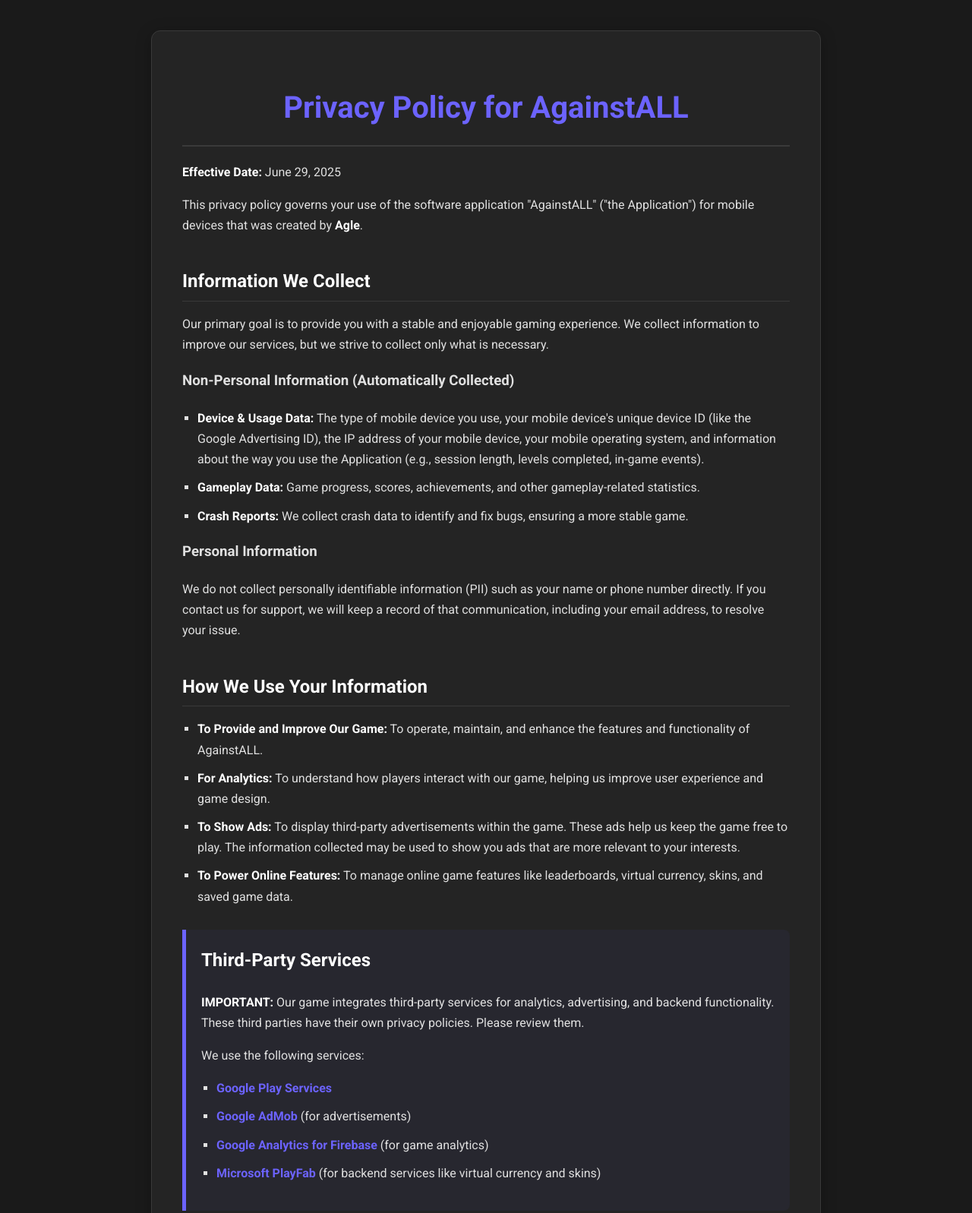
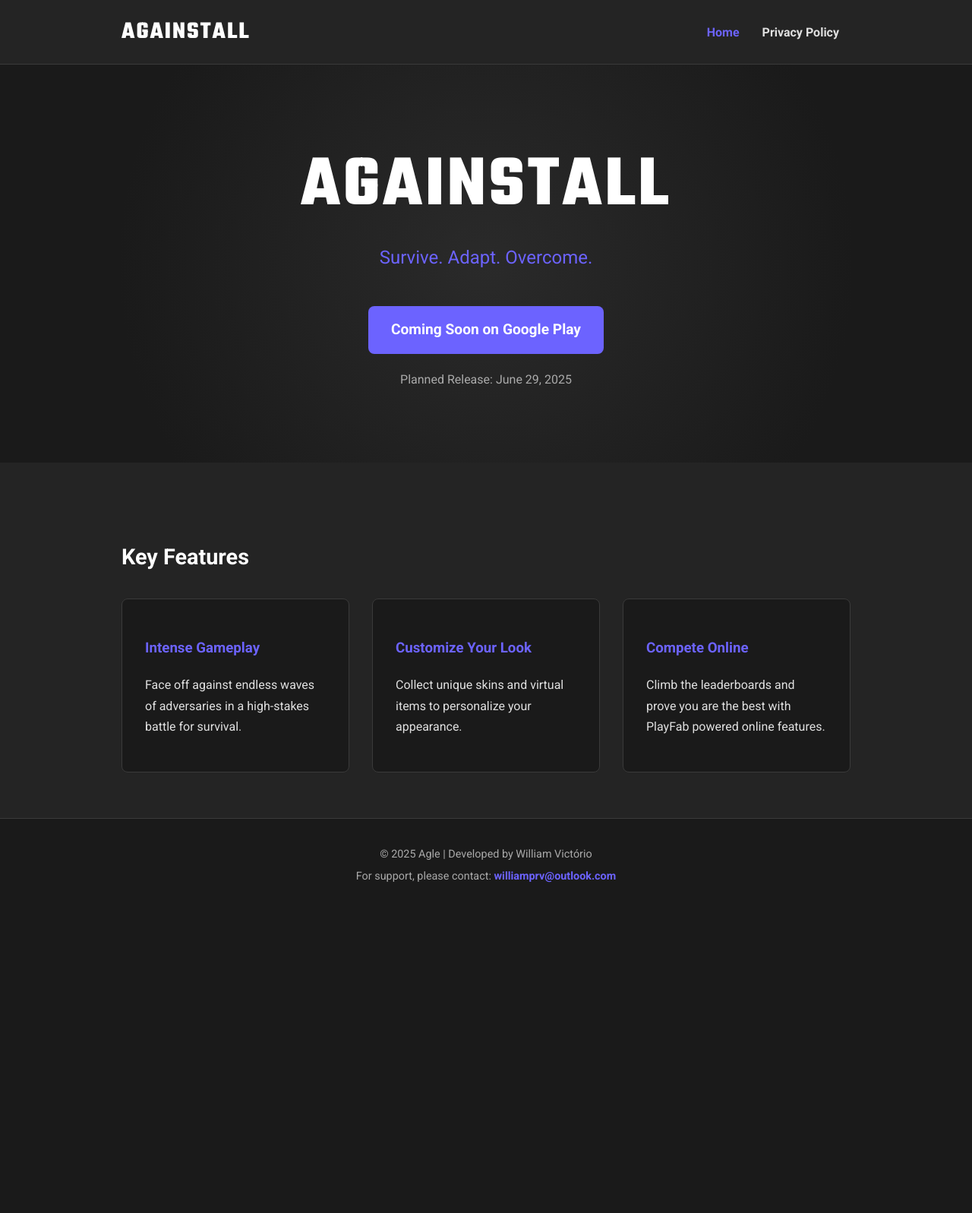
Before and after one commit to williamlab123/againstAllSite, a plain HTML site: page index.html in a window 1280 px wide. Shown: the top 1597 px of the page at 76% size. After the commit the page ends 1202 px from the top, so only its background shows below. Drawn offline with Linux system fonts and the light colour scheme.

Commit message:
feat - index

```diff
--- a/index.html
+++ b/index.html
@@ -3,171 +3,59 @@
 <head>
     <meta charset="UTF-8">
     <meta name="viewport" content="width=device-width, initial-scale=1.0">
-    <title>Privacy Policy - AgainstALL</title>
+    <title>AgainstALL - Official Site</title>
+    <link rel="stylesheet" href="style.css">
     <link rel="preconnect" href="https://fonts.googleapis.com">
     <link rel="preconnect" href="https://fonts.gstatic.com" crossorigin>
-    <link href="https://fonts.googleapis.com/css2?family=Roboto:wght@400;700&display=swap" rel="stylesheet">
-    <style>
-        :root {
-            --background-color: #1a1a1a;
-            --container-color: #242424;
-            --text-color: #e0e0e0;
-            --heading-color: #ffffff;
-            --accent-color: #6C63FF; /* A modern, blue-shifted purple */
-            --border-color: #3a3a3a;
-        }
-
-        body {
-            font-family: 'Roboto', -apple-system, BlinkMacSystemFont, "Segoe UI", Helvetica, Arial, sans-serif;
-            line-height: 1.7;
-            color: var(--text-color);
-            background-color: var(--background-color);
-            margin: 0;
-            padding: 20px;
-        }
-
-        .container {
-            max-width: 800px;
-            margin: 20px auto;
-            padding: 40px;
-            background-color: var(--container-color);
-            border-radius: 12px;
-            box-shadow: 0 4px 20px rgba(0, 0, 0, 0.25);
-            border: 1px solid var(--border-color);
-        }
-
-        h1, h2 {
-            color: var(--heading-color);
-            font-weight: 700;
-        }
-
-        h1 {
-            color: var(--accent-color);
-            font-size: 2.5em;
-            margin-bottom: 20px;
-            padding-bottom: 15px;
-            border-bottom: 2px solid var(--border-color);
-            text-align: center;
-        }
-
-        h2 {
-            font-size: 1.5em;
-            margin-top: 40px;
-            margin-bottom: 15px;
-            padding-bottom: 5px;
-            border-bottom: 1px solid var(--border-color);
-        }
-
-        p {
-            margin-bottom: 1em;
-        }
-
-        a {
-            color: var(--accent-color);
-            text-decoration: none;
-            font-weight: bold;
-            transition: color 0.2s ease-in-out;
-        }
-
-        a:hover {
-            color: #ffffff;
-            text-decoration: underline;
-        }
-
-        ul {
-            padding-left: 20px;
-            list-style-type: square;
-        }
-
-        li {
-            margin-bottom: 10px;
-        }
-
-        strong {
-            color: var(--heading-color);
-        }
-
-        .highlight {
-            background-color: rgba(108, 99, 255, 0.05);
-            padding: 20px;
-            border-left: 5px solid var(--accent-color);
-            margin: 30px 0;
-            border-radius: 0 8px 8px 0;
-        }
-
-        .highlight h2 {
-            margin-top: 0;
-            border-bottom: none;
-        }
-
-        .contact-email {
-            display: inline-block;
-            background-color: var(--background-color);
-            padding: 10px 15px;
-            border-radius: 6px;
-            border: 1px solid var(--border-color);
-            font-weight: bold;
-        }
-
-    </style>
+    <link href="https://fonts.googleapis.com/css2?family=Roboto:wght@400;700&family=Teko:wght@700&display=swap" rel="stylesheet">
 </head>
 <body>
-    <div class="container">
-        <h1>Privacy Policy for AgainstALL</h1>
-        <p><strong>Effective Date:</strong> June 29, 2025</p>
+    <header>
+        <nav class="container">
+            <a href="index.html" class="logo">AGAINSTALL</a>
+            <ul>
+                <li><a href="index.html" class="active">Home</a></li>
+                <li><a href="privacy.html">Privacy Policy</a></li>
+            </ul>
+        </nav>
+    </header>
 
-        <p>This privacy policy governs your use of the software application "AgainstALL" ("the Application") for mobile devices that was created by <strong>Agle</strong>.</p>
+    <main>
+        <section class="hero">
+            <div class="container">
+                <h1>AGAINSTALL</h1>
+                <p class="tagline">Survive. Adapt. Overcome.</p>
+                <a href="#" class="cta-button">Coming Soon on Google Play</a>
+                <p class="release-date">Planned Release: June 29, 2025</p>
+            </div>
+        </section>
 
-        <h2>Information We Collect</h2>
-        <p>Our primary goal is to provide you with a stable and enjoyable gaming experience. We collect information to improve our services, but we strive to collect only what is necessary.</p>
+        <section class="features">
+            <div class="container">
+                <h2>Key Features</h2>
+                <div class="features-grid">
+                    <div class="feature-item">
+                        <h3>Intense Gameplay</h3>
+                        <p>Face off against endless waves of adversaries in a high-stakes battle for survival.</p>
+                    </div>
+                    <div class="feature-item">
+                        <h3>Customize Your Look</h3>
+                        <p>Collect unique skins and virtual items to personalize your appearance.</p>
+                    </div>
+                    <div class="feature-item">
+                        <h3>Compete Online</h3>
+                        <p>Climb the leaderboards and prove you are the best with PlayFab powered online features.</p>
+                    </div>
+                </div>
+            </div>
+        </section>
+    </main>
 
-        <h3>Non-Personal Information (Automatically Collected)</h3>
-        <ul>
-            <li><strong>Device & Usage Data:</strong> The type of mobile device you use, your mobile device's unique device ID (like the Google Advertising ID), the IP address of your mobile device, your mobile operating system, and information about the way you use the Application (e.g., session length, levels completed, in-game events).</li>
-            <li><strong>Gameplay Data:</strong> Game progress, scores, achievements, and other gameplay-related statistics.</li>
-            <li><strong>Crash Reports:</strong> We collect crash data to identify and fix bugs, ensuring a more stable game.</li>
-        </ul>
-
-        <h3>Personal Information</h3>
-        <p>We do not collect personally identifiable information (PII) such as your name or phone number directly. If you contact us for support, we will keep a record of that communication, including your email address, to resolve your issue.</p>
-
-        <h2>How We Use Your Information</h2>
-        <ul>
-            <li><strong>To Provide and Improve Our Game:</strong> To operate, maintain, and enhance the features and functionality of AgainstALL.</li>
-            <li><strong>For Analytics:</strong> To understand how players interact with our game, helping us improve user experience and game design.</li>
-            <li><strong>To Show Ads:</strong> To display third-party advertisements within the game. These ads help us keep the game free to play. The information collected may be used to show you ads that are more relevant to your interests.</li>
-            <li><strong>To Power Online Features:</strong> To manage online game features like leaderboards, virtual currency, skins, and saved game data.</li>
-        </ul>
-
-        <div class="highlight">
-            <h2>Third-Party Services</h2>
-            <p><strong>IMPORTANT:</strong> Our game integrates third-party services for analytics, advertising, and backend functionality. These third parties have their own privacy policies. Please review them.</p>
-            <p>We use the following services:</p>
-            <ul>
-                <li><a href="https://policies.google.com/privacy" target="_blank">Google Play Services</a></li>
-                <li><a href="https://support.google.com/admob/answer/6128543" target="_blank">Google AdMob</a> (for advertisements)</li>
-                <li><a href="https://firebase.google.com/policies/analytics" target="_blank">Google Analytics for Firebase</a> (for game analytics)</li>
-                <li><a href="https://privacy.microsoft.com/en-us/privacystatement" target="_blank">Microsoft PlayFab</a> (for backend services like virtual currency and skins)</li>
-            </ul>
+    <footer>
+        <div class="container">
+            <p>© 2025 Agle | Developed by William Victório</p>
+            <p>For support, please contact: <a href="mailto:williamprv@outlook.com">williamprv@outlook.com</a></p>
         </div>
-
-        <h2>Your Rights & Choices (Opt-Out)</h2>
-        <p>You can stop all collection of information by the Application easily by uninstalling it using the standard uninstall process for your device.</p>
-        <p>You can also opt-out of interest-based advertising on mobile applications by checking the privacy settings of your Android device and selecting "limit ad tracking" or "opt-out of interest-based ads."</p>
-
-        <h2>Data Security</h2>
-        <p>We are concerned about safeguarding the confidentiality of your information. We provide administrative, physical, and electronic measures to protect information we process and maintain. However, please be aware that no security system can prevent all potential security breaches.</p>
-
-        <h2>Children's Privacy</h2>
-        <p>We do not use the Application to knowingly solicit data from or market to children under the age of 13 (or the relevant age in your jurisdiction). If a parent or guardian becomes aware that their child has provided us with information without their consent, they should contact us at the email below. We will delete such information from our files within a reasonable time.</p>
-
-        <h2>Changes to This Privacy Policy</h2>
-        <p>This Privacy Policy may be updated from time to time. We will notify you of any changes by posting the new Privacy Policy here. You are advised to consult this Privacy Policy regularly for any changes, as continued use is deemed approval of all changes.</p>
-
-        <h2>Contact Us</h2>
-        <p>If you have any questions regarding privacy while using the Application, or have questions about our practices, please contact us via email:</p>
-        <p><span class="contact-email">williamprv@outlook.com</span></p>
-
-    </div>
+    </footer>
 </body>
 </html>
--- /dev/null
+++ b/style.css
@@ -0,0 +1,195 @@
+:root {
+    --background-color: #1a1a1a;
+    --container-color: #242424;
+    --text-color: #e0e0e0;
+    --heading-color: #ffffff;
+    --accent-color: #6C63FF; /* Blue-violet accent */
+    --accent-hover-color: #837dff;
+    --border-color: #3a3a3a;
+}
+
+body {
+    font-family: 'Roboto', -apple-system, BlinkMacSystemFont, "Segoe UI", Helvetica, Arial, sans-serif;
+    line-height: 1.7;
+    color: var(--text-color);
+    background-color: var(--background-color);
+    margin: 0;
+    padding: 0;
+}
+
+.container {
+    max-width: 960px;
+    margin: 0 auto;
+    padding: 0 20px;
+}
+
+/* --- Header & Navigation --- */
+header {
+    background-color: var(--container-color);
+    padding: 15px 0;
+    border-bottom: 1px solid var(--border-color);
+    position: sticky;
+    top: 0;
+    z-index: 100;
+}
+
+nav.container {
+    display: flex;
+    justify-content: space-between;
+    align-items: center;
+}
+
+.logo {
+    font-family: 'Teko', sans-serif;
+    font-size: 2em;
+    font-weight: 700;
+    color: var(--heading-color);
+    text-decoration: none;
+    letter-spacing: 2px;
+}
+
+nav ul {
+    list-style: none;
+    margin: 0;
+    padding: 0;
+    display: flex;
+}
+
+nav ul li a {
+    color: var(--text-color);
+    text-decoration: none;
+    padding: 10px 15px;
+    font-weight: bold;
+    border-radius: 6px;
+    transition: background-color 0.2s ease, color 0.2s ease;
+}
+
+nav ul li a:hover {
+    background-color: var(--border-color);
+    color: var(--heading-color);
+}
+
+nav ul li a.active {
+    color: var(--accent-color);
+    font-weight: bold;
+}
+
+/* --- Main Content --- */
+h1, h2, h3 {
+    font-family: 'Roboto', sans-serif;
+    color: var(--heading-color);
+    font-weight: 700;
+}
+
+h1 { font-size: 2.5em; }
+h2 { font-size: 1.8em; margin-top: 40px; }
+
+a {
+    color: var(--accent-color);
+    text-decoration: none;
+    font-weight: bold;
+}
+a:hover {
+    text-decoration: underline;
+    color: var(--accent-hover-color);
+}
+
+/* --- Home Page Specifics --- */
+.hero {
+    text-align: center;
+    padding: 80px 20px;
+    background: radial-gradient(circle, #2a2a2a 0%, var(--background-color) 70%);
+}
+.hero h1 {
+    font-family: 'Teko', sans-serif;
+    font-size: 6em;
+    color: var(--heading-color);
+    margin: 0;
+    letter-spacing: 4px;
+}
+.hero .tagline {
+    font-size: 1.5em;
+    color: var(--accent-color);
+    margin-top: -10px;
+}
+.cta-button {
+    display: inline-block;
+    background-color: var(--accent-color);
+    color: var(--heading-color);
+    padding: 15px 30px;
+    margin-top: 20px;
+    border-radius: 8px;
+    font-size: 1.2em;
+    font-weight: bold;
+    text-decoration: none;
+    transition: background-color 0.2s ease, transform 0.2s ease;
+}
+.cta-button:hover {
+    background-color: var(--accent-hover-color);
+    transform: translateY(-2px);
+    text-decoration: none;
+}
+.release-date {
+    margin-top: 20px;
+    color: #aaa;
+}
+.features {
+    padding: 60px 0;
+    background-color: var(--container-color);
+}
+.features-grid {
+    display: grid;
+    grid-template-columns: repeat(auto-fit, minmax(280px, 1fr));
+    gap: 30px;
+    margin-top: 30px;
+}
+.feature-item {
+    background-color: var(--background-color);
+    padding: 30px;
+    border-radius: 8px;
+    border: 1px solid var(--border-color);
+}
+.feature-item h3 {
+    color: var(--accent-color);
+}
+
+/* --- Privacy Policy Page Specifics --- */
+.content-page {
+    padding: 40px 0;
+}
+.content-page h1 {
+    border-bottom: 2px solid var(--border-color);
+    padding-bottom: 10px;
+    margin-bottom: 20px;
+}
+.content-page h2 {
+    border-bottom: 1px solid var(--border-color);
+    padding-bottom: 5px;
+}
+.content-page ul {
+    padding-left: 20px;
+    list-style-type: square;
+}
+.content-page li {
+    margin-bottom: 10px;
+}
+.highlight {
+    background-color: rgba(108, 99, 255, 0.05);
+    padding: 20px;
+    border-left: 5px solid var(--accent-color);
+    margin: 30px 0;
+    border-radius: 0 8px 8px 0;
+}
+
+/* --- Footer --- */
+footer {
+    background-color: var(--background-color);
+    border-top: 1px solid var(--border-color);
+    padding: 30px 0;
+    text-align: center;
+    color: #aaa;
+    font-size: 0.9em;
+}
+footer p {
+    margin: 5px 0;
+}
```
Also changed, not shown: privacy.html (added, +88 -0 lines).
